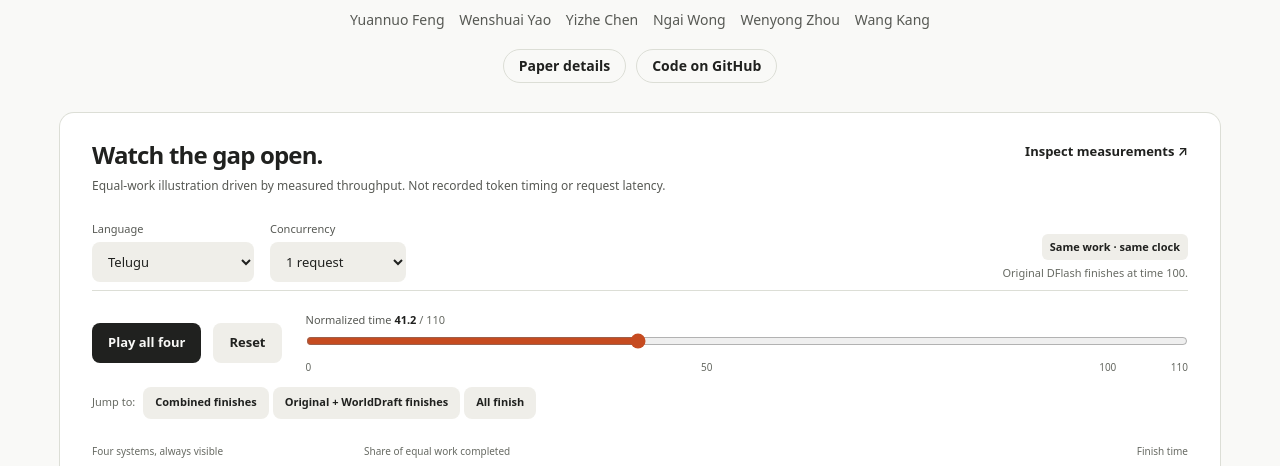
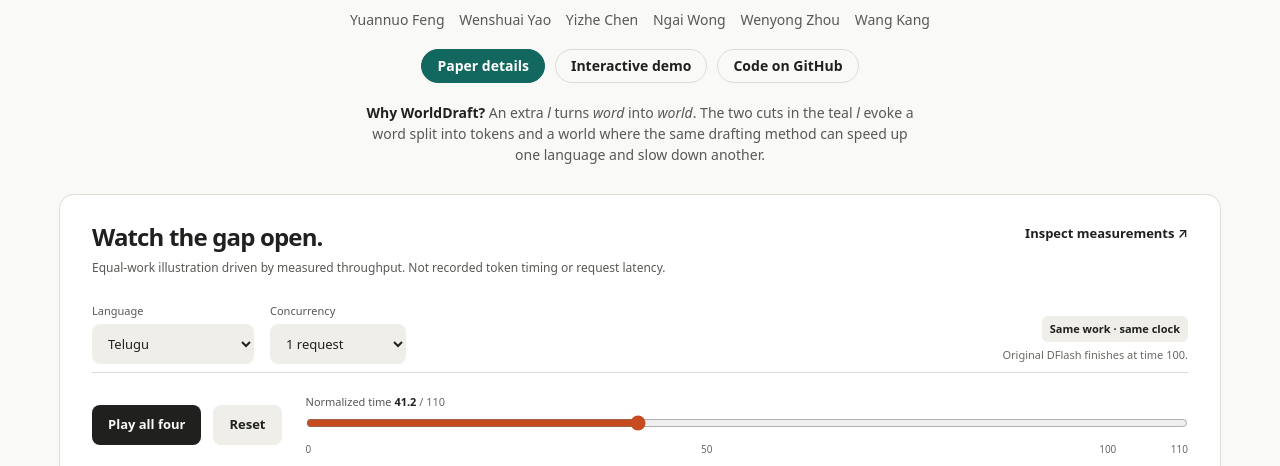
Before and after one commit to Kissmetothemoon/worlddraft-page, a plain HTML site: page index.html in a window 1280 px wide. Shown: the part 255-721 px from the top of the page. Drawn offline with Linux system fonts and the light colour scheme.

Commit message:
Connect the paper, project page, and interactive demo from the project homepage

```diff
--- a/assets/style.css
+++ b/assets/style.css
@@ -449,3 +449,9 @@ pre { white-space: pre-wrap; padding: 20px; margin: 16px 0 0; background: var(--
 .research-links { display: flex; justify-content: center; gap: 10px; margin-top: 18px; }
 .research-links a { display: inline-flex; align-items: center; padding: 6px 15px; color: var(--foreground); border: 1px solid var(--border); border-radius: 24px; font-size: 14px; line-height: 1.4; font-weight: 600; text-decoration: none; }
 .research-links a:hover { border-color: currentColor; text-decoration: underline; }
+
+.research-intro .name-note { max-width: 70ch; margin: 19px auto 0; color: var(--secondary); font-size: 14px; line-height: 1.5; text-wrap: pretty; }
+.name-note strong { color: var(--foreground); }
+.research-links { flex-wrap: wrap; }
+.research-links .paper-resource { color: #fff; background: #12675e; border-color: #12675e; }
+[data-theme="dark"] .research-links .paper-resource { background: #86d4c4; color: #112f2b; border-color: #86d4c4; }
--- a/index.html
+++ b/index.html
@@ -32,9 +32,11 @@
     <h1 id="hero-title">What Slows Parallel Diffusion Drafters Across Languages?</h1>
     <p class="research-byline"><span>Yuannuo Feng</span> <span>Wenshuai Yao</span> <span>Yizhe Chen</span> <span>Ngai Wong</span> <span>Wenyong Zhou</span> <span>Wang Kang</span></p>
     <div class="research-links">
-      <a href="#paper">Paper details</a>
+      <a class="paper-resource" href="#paper">Paper details</a>
+      <a href="#block-demo">Interactive demo</a>
       <a class="source-link" href="https://github.com/Kissmetothemoon/WorldDraft">Code on GitHub</a>
     </div>
+    <p class="name-note"><strong>Why WorldDraft?</strong> An extra <em>l</em> turns <em>word</em> into <em>world</em>. The two cuts in the teal <em>l</em> evoke a word split into tokens and a world where the same drafting method can speed up one language and slow down another.</p>
   </section>
 
   <section class="wrap interactive-main" id="demo" aria-labelledby="race-title">
```
Also changed, not shown: verification/desktop-dark.png, verification/desktop-full.png, verification/desktop-hero.png, verification/mobile-comparison.png, verification/mobile-dark.png, verification/mobile-demo.png, verification/mobile-full.png, verification/mobile-hero.png, 1 other file.
